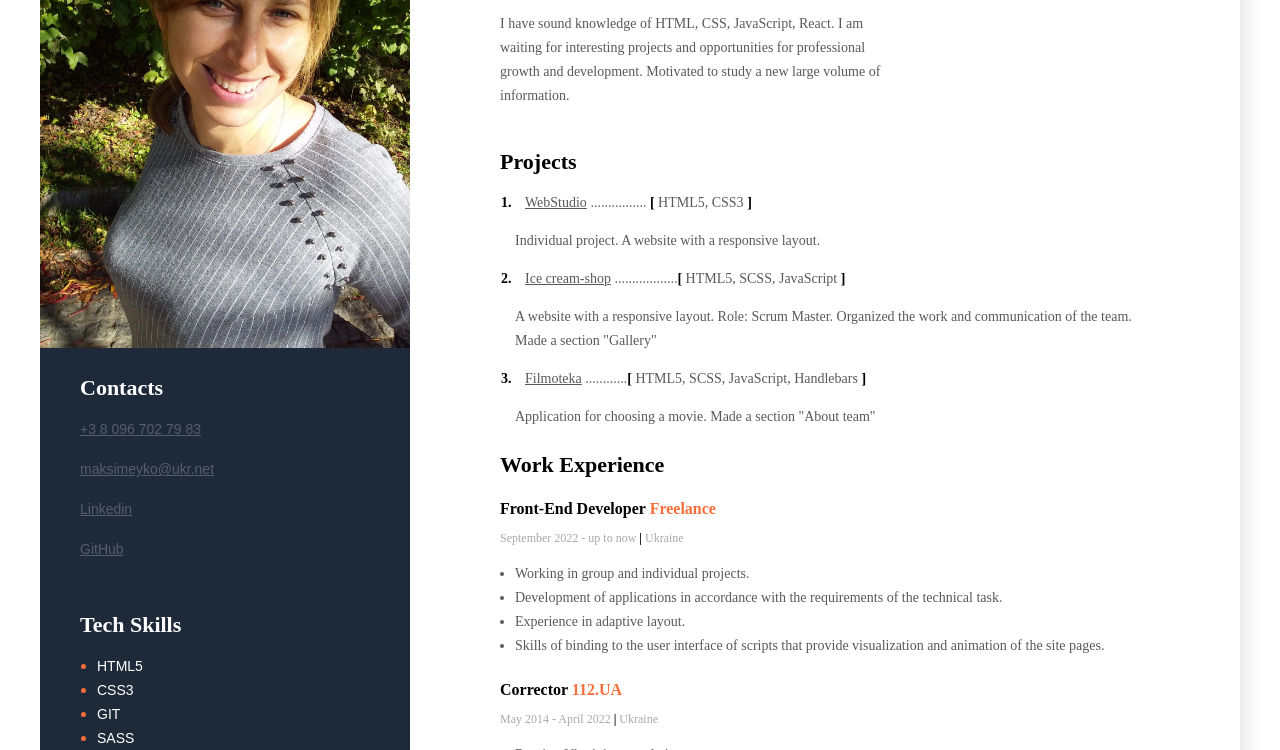
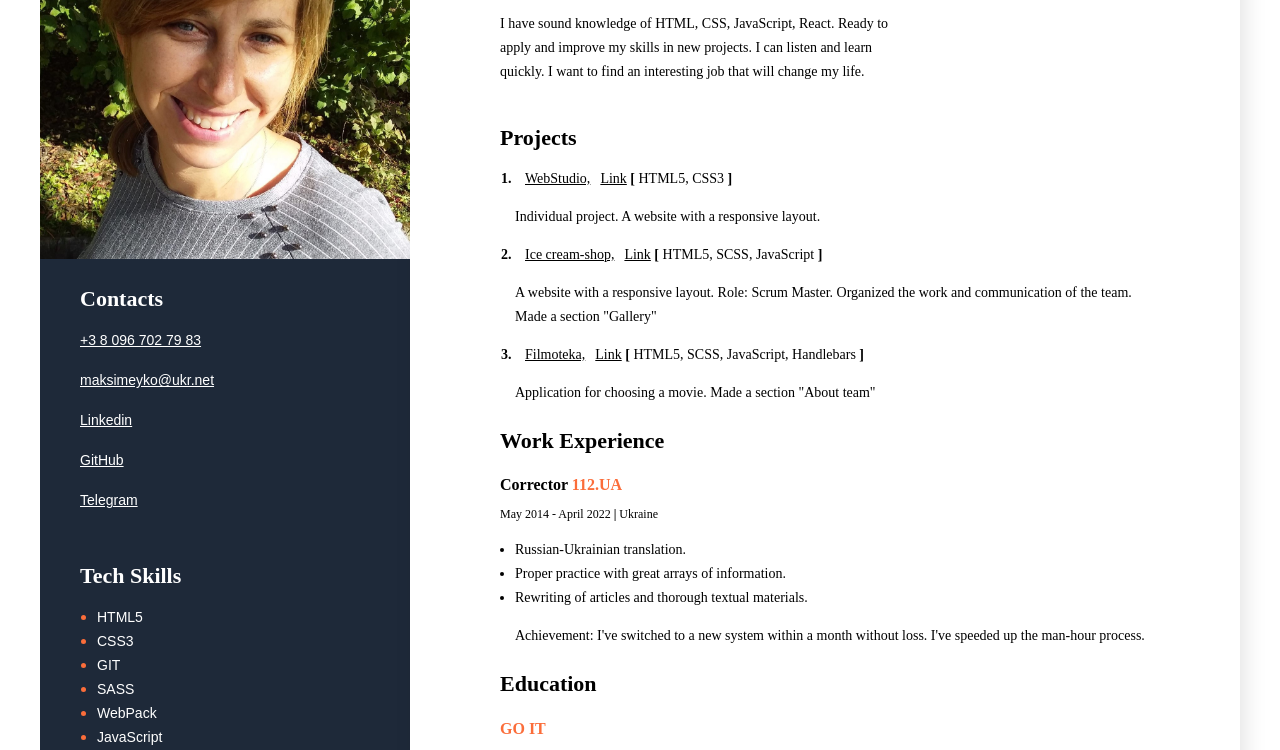
Before and after one commit to NataliiaMax/my-cv, a plain HTML site: page index.html in a window 1280 px wide. Shown: the part 193-943 px from the top of the page. Drawn offline with Linux system fonts and the light colour scheme.

Commit message:
update img

```diff
--- a/index.html
+++ b/index.html
@@ -22,9 +22,8 @@
                 <h2 class="front-title">Front-End Developer</h2>
                 <h1 class="aboutuser-title">Nataliia Maksymeiko</h1>
                 <p class="about-description">I have sound knowledge
-                    of HTML, CSS, JavaScript, React. I am waiting for interesting projects and opportunities for
-                    professional growth and development.
-                    Motivated to study a new large volume of information.</p>
+                    of HTML, CSS, JavaScript, React. Ready to apply and improve my skills in new projects.
+                    I can listen and learn quickly. I want to find an interesting job that will change my life.</p>
             </div>
             <!--Projects-->
             <div class=".projects">
@@ -32,25 +31,29 @@
                 <ol class="projects-list">
                     <li class="projects-item">
                         <span class="project"><a href="https://nataliiamax.github.io/goit-markup-hw-08/"
-                                class="project-link">WebStudio</a>
-                            ................
-                            <span class="project-bracket">[</span>
-                            HTML5, CSS3 <span class="project-bracket">]</span></span>
-                        <p class="project-text"> Individual project. A website with a responsive layout.</p>
+                                class="project-link">WebStudio,</a><span class="project"><a
+                                    href="https://github.com/NataliiaMax/goit-markup-hw-08/"
+                                    class="project-link">Link</a>
+                                <span class="project-bracket">[</span>
+                                HTML5, CSS3 <span class="project-bracket">]</span></span>
+                            <p class="project-text"> Individual project. A website with a responsive layout.</p>
                     </li>
                     <li class="projects-item">
                         <span class="project"><a href="https://ann-yurchuk.github.io/ice-group/"
-                                class="project-link">Ice cream-shop</a>
-                            ..................<span class="project-bracket">[</span> HTML5, SCSS, JavaScript <span
+                                class="project-link">Ice cream-shop,</a><a
+                                href="https://github.com/Ann-Yurchuk/ice-group/" class="project-link">Link</a>
+                            <span class="project-bracket">[</span> HTML5, SCSS, JavaScript <span
                                 class="project-bracket">]</span></span></span>
                         <p class="project-text">A website with a responsive layout. Role: Scrum Master. Organized the
                             work and communication of the team. Made a section "Gallery"</p>
                     </li>
                     <li class="projects-item">
-                        <span class="project"><a href="https://github.com/AntoninaDanylchenko/team-project-js/"
-                                class="project-link">Filmoteka</a>
-                            ............<span class="project-bracket">[</span> HTML5, SCSS, JavaScript, Handlebars <span
-                                class="project-bracket">]</span></span></span>
+                        <span class="project"><a href="https://antoninadanylchenko.github.io/team-project-js/"
+                                class="project-link">Filmoteka,</a><span class="project"><a
+                                    href="https://github.com/AntoninaDanylchenko/team-project-js/"
+                                    class="project-link">Link</a>
+                                <span class="project-bracket">[</span> HTML5, SCSS, JavaScript, Handlebars <span
+                                    class="project-bracket">]</span></span></span>
                         <p class="project-text">Application for choosing a movie. Made a section "About team"</p>
                     </li>
 
@@ -61,18 +64,17 @@
                 <h3 class="title">Work Experience</h3>
                 <div class="work">
                     <!--Company1-->
-                    <h4 class="work-position">Front-End Developer
+                    <!-- <h4 class="work-position">Front-End Developer
                         <span class="organization">Freelance</span>
                     </h4>
-                    <p class="period">September 2022 - up to now <span class="line">|</span> Ukraine</p>
+                    <p class="period">February 2023 - up to now <span class="line">|</span> Ukraine</p>
                     <ul class="work-list">
-                        <li class="work-list-item">Working in group and individual projects.</li>
                         <li class="work-list-item">Development of applications in accordance with the requirements of
                             the technical task.</li>
                         <li class="work-list-item">Experience in adaptive layout.</li>
                         <li class="work-list-item">Skills of binding to the user interface of scripts that provide
                             visualization and animation of the site pages.</li>
-                    </ul>
+                    </ul> -->
                 </div>
                 <!--Company2-->
                 <div>
@@ -83,10 +85,12 @@
                         <li class="work-list-item">Proper
                             practice with great arrays of information.</li>
                         <li class="work-list-item">Rewriting of articles and thorough textual materials.</li>
+                        <p class="work-list-item">Achievement: I've switched to a new system within a month without loss.
+                            I've speeded up the man-hour process.
                     </ul>
                 </div>
                 <!--Company3-->
-                <div>
+                <!-- <div>
                     <h4 class="work-position">Researcher <span class="organization">NASU Institute of Encyclopedic
                             Research</span></h4>
                     <p class="period">
@@ -96,7 +100,7 @@
                         <li class="work-list-item">Communication with authors.</li>
                         <li class="work-list-item">Research in the field of encyclopedics.</li>
                     </ul>
-                </div>
+                </div> -->
                 <!--Education-->
                 <div class="education">
                     <h3 class="title">Education</h3>
@@ -115,7 +119,7 @@
 
         <!--Sidebar-->
         <aside class="sidebar">
-            <img width="370" src="./images/photo2.jpg" alt="my photo" class="photo">
+            <img class="sidebar-photo" width="370" src="./images/photo-resume.jpg" alt="my photo" class="photo">
             <!--Contacts-->
             <div class="contacts">
                 <h3 class="sidebar-title">Contacts</h3>
@@ -132,6 +136,9 @@
                     </p>
                     <p>
                         <a href="https://github.com/NataliiaMax/" class="contact-link">GitHub</a>
+                    </p>
+                    <p>
+                        <a href="http://t.me/nataliia_maksymeiko/" class="contact-link">Telegram</a>
                     </p>
 
                 </div>
@@ -155,7 +162,6 @@
                 <h3 class="sidebar-title">Soft Skills</h3>
                 <ul class="soft-skills-list">
                     <li class="soft-skills-item"> <span class="soft-skills-text">Enthusiastic</span></li>
-                    <li class="soft-skills-item"> <span class="soft-skills-text">Agile</span></li>
                     <li class="soft-skills-item"> <span class="soft-skills-text">Honest</span></li>
                     <li class="soft-skills-item"> <span class="soft-skills-text">Teamwork</span></li>
                     <li class="soft-skills-item"> <span class="soft-skills-text">Erudition</span></li>
@@ -167,8 +173,8 @@
             <div class="soft-skills">
                 <h3 class="sidebar-title">Languages</h3>
                 <ul class="soft-skills-list">
-                    <li class="soft-skills-item"> <span class="soft-skills-text">English (elementary</span></li>
-                    <li class="soft-skills-item"> <span class="soft-skills-text">Ukraine (native)</span></li>
+                    <li class="soft-skills-item"> <span class="soft-skills-text">English - elementary</span></li>
+                    <li class="soft-skills-item"> <span class="soft-skills-text">Ukraine - native</span></li>
                 </ul>
             </div>
         </aside>
--- a/styles/styles.css
+++ b/styles/styles.css
@@ -49,7 +49,7 @@ body {
     font-weight: normal;
     font-size: 14px;
     line-height: 24px;
-    color: #595959;
+    color: #000000;
     width: 400px;
 }
 
@@ -89,7 +89,7 @@ body {
     font-weight: normal;
     font-size: 14px;
     line-height: 24px;
-    color: #595959;
+    color: #000000;
 }
 
 .project-link {
@@ -131,7 +131,7 @@ body {
     font-weight: normal;
     font-size: 12px;
     line-height: 15px;
-    color: #A8A8A8;
+    color: #000000;
     margin-bottom: 10px;
 }
 
@@ -155,7 +155,7 @@ body {
     font-weight: normal;
     font-size: 14px;
     line-height: 24px;
-    color: #595959;
+    color: #000000;
 }
 
 /* sidebar */
@@ -165,8 +165,9 @@ body {
     width: 370 px;
 }
 
-.photo {
+.sidebar-photo {
     width: 370 px;
+    height: 50 px;
     margin-bottom: 50 px;
 }
 
@@ -208,7 +209,7 @@ body {
     font-weight: normal;
     font-size: 14px;
     line-height: 24px;
-    color: #565e6a;
+    color: #FFFFFF;
 }
 
 .tech-skills-list {
```
Also changed, not shown: images/photo-resume.jpg (added).
